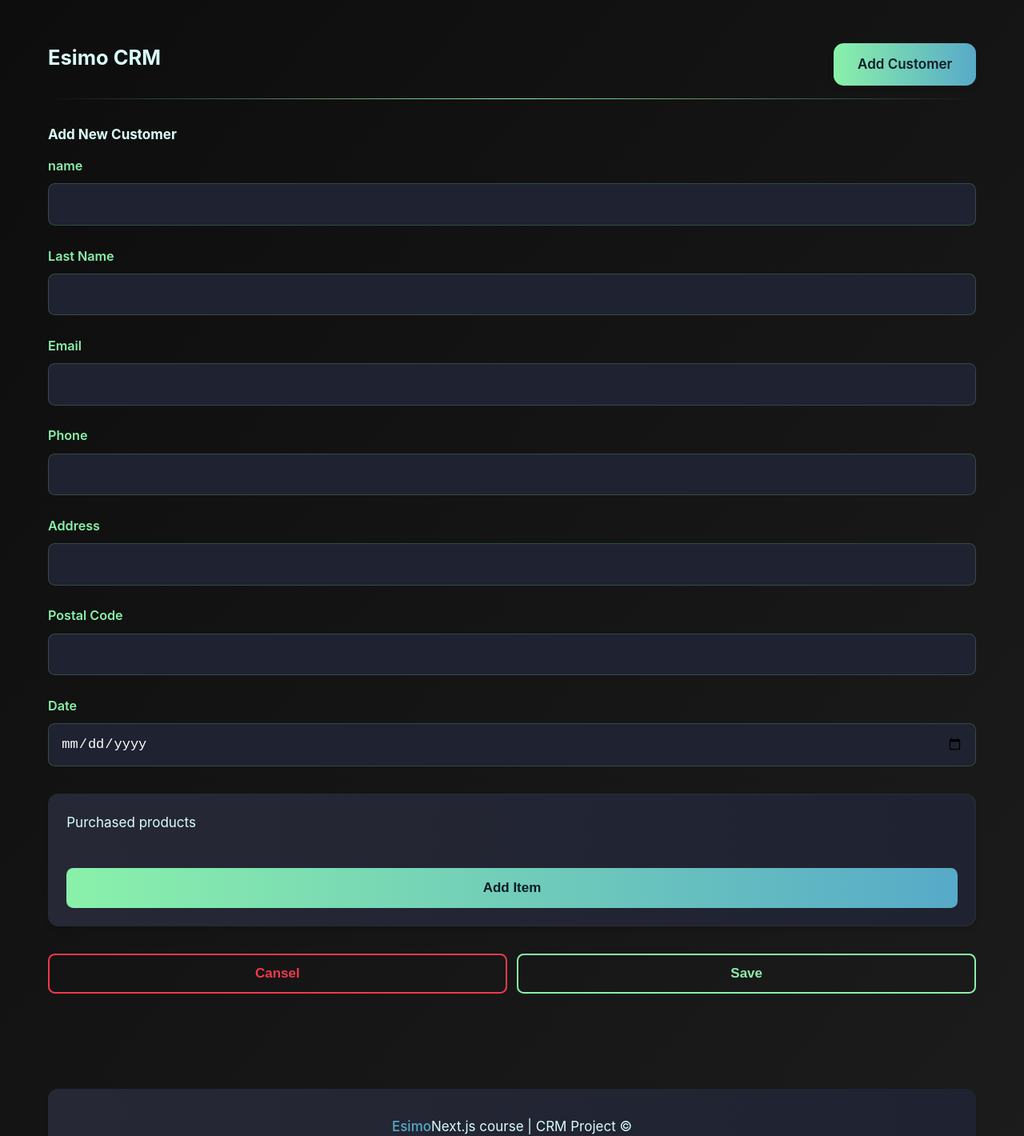
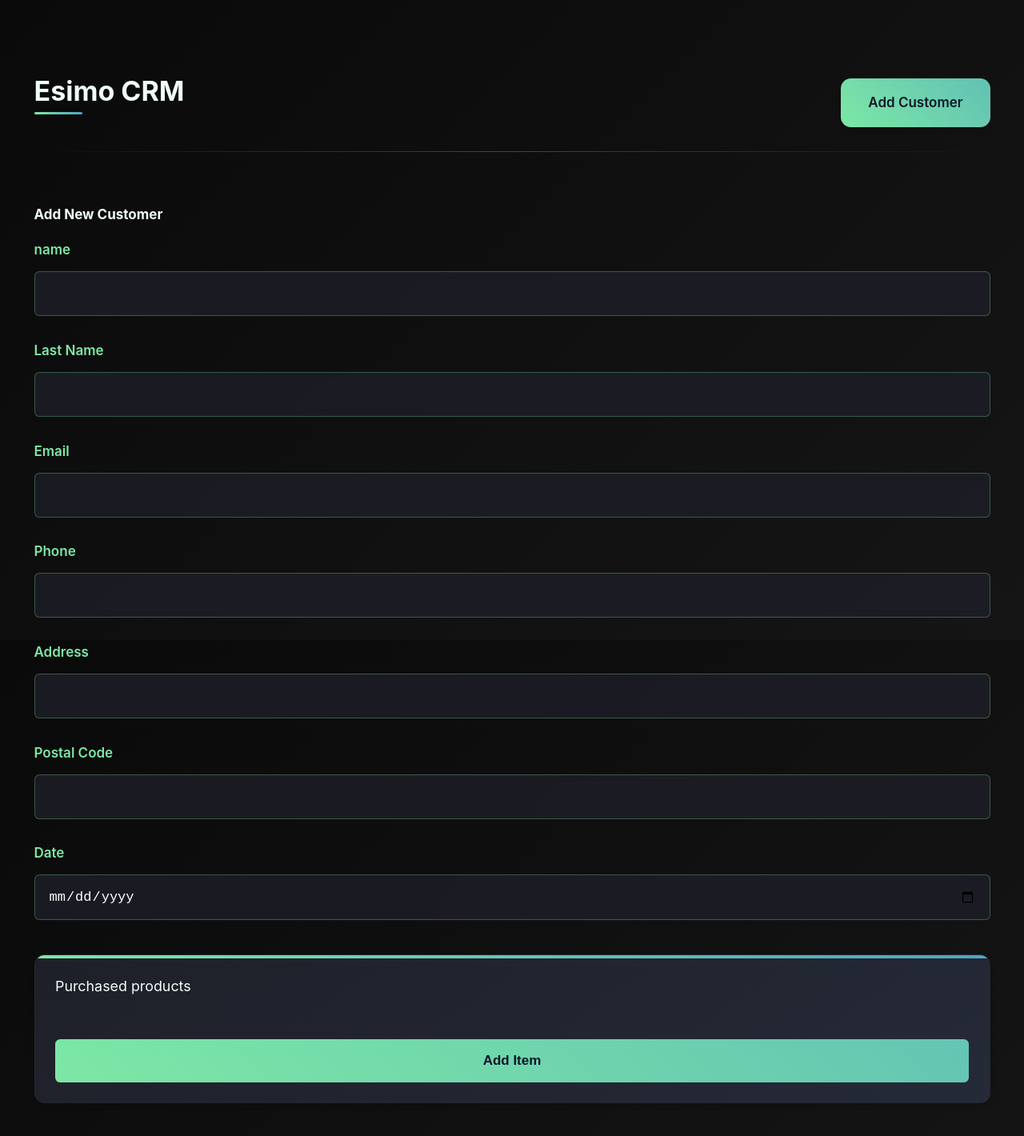
Before and after one commit to xe4at/CRM-Project, a Next.js app: page /add-customer in a window 1280 px wide. Shown: the top 1420 px of the page at 80% size. Built offline with nearby package versions, Linux system fonts and the light colour scheme.

Commit message:
change style

```diff
--- a/src/styles/globals.css
+++ b/src/styles/globals.css
@@ -1,16 +1,26 @@
 :root {
-  --bg-dark: #0d0d0d;
-  --bg-darker: #1c1c1c;
-  --card-bg: linear-gradient(to right, #262836, #1f2230);
-  --primary-gradient: linear-gradient(to right, #8af1aa, #57aac8);
-  --text-light: #d9fefb;
-  --accent-green: #8af1aa;
-  --accent-blue: #57aac8;
-  --accent-red: #f0394b;
-  --shadow: 0 4px 6px rgba(0, 0, 0, 0.1);
-  --transition: all 0.25s cubic-bezier(0.645, 0.045, 0.355, 1);
+  --bg-dark: #0a0a0a;
+  --bg-darker: #151515;
+  --card-bg: linear-gradient(145deg, #1e2029, #252a37);
+  --primary-gradient: linear-gradient(45deg, #7de8a5, #4da5c0);
+  --secondary-gradient: linear-gradient(45deg, #4da5c0, #7de8a5);
+  --text-light: #f0fdfa;
+  --text-muted: #a1a1aa;
+  --accent-green: #7de8a5;
+  --accent-blue: #4da5c0;
+  --accent-red: #ef4444;
+  --accent-purple: #a78bfa;
+  --shadow-sm: 0 1px 2px rgba(0, 0, 0, 0.05);
+  --shadow-md: 0 4px 6px rgba(0, 0, 0, 0.1);
+  --shadow-lg: 0 10px 15px rgba(0, 0, 0, 0.2);
+  --shadow-xl: 0 20px 25px rgba(0, 0, 0, 0.25);
+  --transition: all 0.3s cubic-bezier(0.4, 0, 0.2, 1);
+  --border-radius-sm: 0.375rem;
   --border-radius: 0.75rem;
-  --mobile-padding: 12px;
+  --border-radius-lg: 1rem;
+  --border-radius-xl: 1.5rem;
+  --ring-width: 3px;
+  --ring-color: rgba(125, 232, 165, 0.5);
 }
 
 * {
@@ -25,32 +35,56 @@ html {
 }
 
 body {
-  font-family: -apple-system, BlinkMacSystemFont, "Segoe UI", Roboto, Oxygen,
+  font-family: 'Inter', -apple-system, BlinkMacSystemFont, "Segoe UI", Roboto, Oxygen,
     Ubuntu, Cantarell, "Fira Sans", "Droid Sans", "Helvetica Neue", sans-serif;
   background: linear-gradient(
-    to bottom right,
+    135deg,
     var(--bg-dark),
     var(--bg-darker)
   );
   min-height: 100vh;
-  max-width: 1200px;
+  max-width: 1400px;
   margin: 0 auto;
-  padding: 20px;
+  padding: 2rem;
   color: var(--text-light);
   line-height: 1.6;
   -webkit-font-smoothing: antialiased;
   -moz-osx-font-smoothing: grayscale;
+  background-attachment: fixed;
 }
 
 /* Typography */
-h1,
-h2,
-h3,
-h4,
-h5,
-h6 {
+h1, h2, h3, h4, h5, h6 {
   line-height: 1.2;
-  margin-bottom: 1rem;
+  margin-bottom: 1.25rem;
+  font-weight: 700;
+  color: var(--text-light);
+}
+
+h1 {
+  font-size: 2.5rem;
+  background: var(--primary-gradient);
+  -webkit-background-clip: text;
+  background-clip: text;
+  color: transparent;
+  display: inline-block;
+}
+
+h2 {
+  font-size: 2rem;
+  position: relative;
+  padding-bottom: 0.5rem;
+}
+
+h2::after {
+  content: "";
+  position: absolute;
+  bottom: 0;
+  left: 0;
+  width: 60px;
+  height: 3px;
+  background: var(--primary-gradient);
+  border-radius: 3px;
 }
 
 a {
@@ -60,118 +94,190 @@ a {
 }
 
 p {
-  margin-bottom: 1rem;
+  margin-bottom: 1.25rem;
+  color: var(--text-muted);
 }
 
 /* Layout Components */
 .header {
   display: flex;
   flex-direction: column;
-  gap: 1rem;
+  gap: 1.5rem;
   justify-content: space-between;
-  align-items: center;
-  margin: 1.5rem 0 2.5rem;
+  align-items: flex-start;
+  margin: 2rem 0 3rem;
   position: relative;
+  padding-bottom: 1.5rem;
 }
 
 .header::after {
   content: "";
   position: absolute;
-  bottom: -1rem;
+  bottom: 0;
   left: 0;
   width: 100%;
   height: 1px;
   background: linear-gradient(
     to right,
     transparent,
-    var(--accent-green),
+    rgba(125, 232, 165, 0.3),
     transparent
   );
 }
 
 .header a {
   background: var(--primary-gradient);
-  color: #0f1c26;
-  padding: 0.75rem 1.5rem;
+  color: #0f172a;
+  padding: 0.875rem 1.75rem;
   border-radius: var(--border-radius);
   font-weight: 600;
-  box-shadow: var(--shadow);
+  box-shadow: var(--shadow-md);
   transition: var(--transition);
   width: 100%;
   text-align: center;
+  position: relative;
+  overflow: hidden;
+  z-index: 1;
+}
+
+.header a::before {
+  content: "";
+  position: absolute;
+  top: 0;
+  left: 0;
+  width: 100%;
+  height: 100%;
+  background: var(--secondary-gradient);
+  opacity: 0;
+  transition: var(--transition);
+  z-index: -1;
 }
 
 .header a:hover {
-  transform: translateY(-2px);
-  box-shadow: 0 6px 12px rgba(138, 241, 170, 0.2);
+  transform: translateY(-3px);
+  box-shadow: var(--shadow-lg);
+}
+
+.header a:hover::before {
+  opacity: 1;
 }
 
 .main {
   min-height: 75vh;
-  padding-bottom: 2rem;
+  padding-bottom: 3rem;
 }
 
 .footer {
   background: var(--card-bg);
   text-align: center;
-  padding: 2rem;
-  border-radius: var(--border-radius);
-  margin-top: 3rem;
-  box-shadow: var(--shadow);
+  padding: 2.5rem;
+  border-radius: var(--border-radius-lg);
+  margin-top: 4rem;
+  box-shadow: var(--shadow-md);
+  position: relative;
+  overflow: hidden;
+}
+
+.footer::before {
+  content: "";
+  position: absolute;
+  top: 0;
+  left: 0;
+  width: 100%;
+  height: 4px;
+  background: var(--primary-gradient);
 }
 
 .footer a {
   color: var(--accent-blue);
   font-weight: 500;
+  position: relative;
+}
+
+.footer a::after {
+  content: "";
+  position: absolute;
+  bottom: -2px;
+  left: 0;
+  width: 0;
+  height: 2px;
+  background: var(--accent-green);
+  transition: var(--transition);
 }
 
 .footer a:hover {
   color: var(--accent-green);
-  text-decoration: underline;
+}
+
+.footer a:hover::after {
+  width: 100%;
 }
 
 /* Card Components */
 .card {
   background: var(--card-bg);
   color: var(--accent-green);
-  margin: 1rem 0;
-  padding: 1.25rem;
+  margin: 1.5rem 0;
+  padding: 1.5rem;
   border-radius: var(--border-radius);
   display: flex;
   flex-direction: column;
-  gap: 1rem;
-  box-shadow: var(--shadow);
+  gap: 1.25rem;
+  box-shadow: var(--shadow-md);
+  transition: var(--transition);
+  position: relative;
+  overflow: hidden;
+  border: 1px solid rgba(125, 232, 165, 0.1);
+}
+
+.card::before {
+  content: "";
+  position: absolute;
+  top: 0;
+  left: 0;
+  width: 4px;
+  height: 100%;
+  background: var(--primary-gradient);
   transition: var(--transition);
 }
 
 .card:hover {
-  transform: translateY(-3px);
-  box-shadow: 0 8px 16px rgba(138, 241, 170, 0.15);
+  transform: translateY(-5px);
+  box-shadow: var(--shadow-lg);
+  border-color: rgba(125, 232, 165, 0.3);
+}
+
+.card:hover::before {
+  width: 6px;
 }
 
 .card__details {
   display: flex;
   flex-direction: column;
-  gap: 0.5rem;
+  gap: 0.75rem;
   width: 100%;
 }
 
 .card__buttons {
   display: flex;
-  gap: 0.75rem;
+  gap: 1rem;
   width: 100%;
 }
 
 .card__buttons button,
 .card__buttons a {
-  padding: 0.5rem 1rem;
-  border-radius: 0.5rem;
-  font-weight: 500;
+  padding: 0.75rem 1.25rem;
+  border-radius: var(--border-radius-sm);
+  font-weight: 600;
   cursor: pointer;
   transition: var(--transition);
-  font-size: 0.9rem;
+  font-size: 0.95rem;
   flex: 1;
   text-align: center;
+  display: flex;
+  align-items: center;
+  justify-content: center;
+  gap: 0.5rem;
 }
 
 .card__buttons button {
@@ -183,6 +289,8 @@ p {
 .card__buttons button:hover {
   background-color: var(--accent-red);
   color: white;
+  transform: translateY(-2px);
+  box-shadow: 0 4px 8px rgba(239, 68, 68, 0.3);
 }
 
 .card__buttons a {
@@ -193,127 +301,184 @@ p {
 
 .card__buttons a:hover {
   background-color: var(--accent-green);
-  color: #0f1c26;
+  color: #0f172a;
+  transform: translateY(-2px);
+  box-shadow: 0 4px 8px rgba(125, 232, 165, 0.3);
 }
 
 /* Form Elements */
 .form-input {
   display: flex;
   flex-direction: column;
-  margin-bottom: 1.5rem;
+  margin-bottom: 1.75rem;
   color: var(--accent-green);
+  position: relative;
 }
 
 .form-input label {
-  margin-bottom: 0.5rem;
+  margin-bottom: 0.75rem;
   font-weight: 600;
-  font-size: 0.95rem;
+  font-size: 1rem;
+  display: flex;
+  align-items: center;
+  gap: 0.5rem;
 }
 
 .form-input input,
 .form-input textarea,
 .form-input select {
-  background-color: #1f2230;
-  border: 1px solid rgba(138, 241, 170, 0.2);
-  border-radius: 0.5rem;
-  padding: 0.9rem;
+  background-color: rgba(30, 32, 41, 0.8);
+  border: 1px solid rgba(125, 232, 165, 0.3);
+  border-radius: var(--border-radius-sm);
+  padding: 1rem;
   color: white;
   font-size: 1rem;
   outline: none;
   transition: var(--transition);
   width: 100%;
+  backdrop-filter: blur(4px);
 }
 
 .form-input input:focus,
 .form-input textarea:focus,
 .form-input select:focus {
   border-color: var(--accent-green);
-  box-shadow: 0 0 0 3px rgba(138, 241, 170, 0.2);
+  box-shadow: 0 0 0 var(--ring-width) var(--ring-color);
+}
+
+.form-input input::placeholder,
+.form-input textarea::placeholder {
+  color: var(--text-muted);
+  opacity: 0.7;
 }
 
 /* Item List Components */
 .item-list {
-  border: 2px solid #262836;
-  padding: 1.25rem;
-  margin: 2rem 0;
+  border: 1px solid rgba(38, 40, 54, 0.5);
+  padding: 1.5rem;
+  margin: 2.5rem 0;
   border-radius: var(--border-radius);
   background: var(--card-bg);
-  box-shadow: var(--shadow);
+  box-shadow: var(--shadow-md);
+  position: relative;
+  overflow: hidden;
+}
+
+.item-list::before {
+  content: "";
+  position: absolute;
+  top: 0;
+  left: 0;
+  width: 100%;
+  height: 4px;
+  background: var(--primary-gradient);
 }
 
 .item-list p {
   color: var(--text-light);
-  font-size: 1rem;
-  margin-bottom: 1rem;
+  font-size: 1.05rem;
+  margin-bottom: 1.25rem;
 }
 
 .item-list button {
   border: none;
   background: var(--primary-gradient);
-  color: #0f1c26;
-  border-radius: 0.5rem;
+  color: #0f172a;
+  border-radius: var(--border-radius-sm);
   width: 100%;
-  margin-top: 1.5rem;
-  padding: 0.9rem;
+  margin-top: 1.75rem;
+  padding: 1rem;
   font-size: 1rem;
   font-weight: 600;
   cursor: pointer;
   transition: var(--transition);
+  position: relative;
+  overflow: hidden;
+  z-index: 1;
+}
+
+.item-list button::before {
+  content: "";
+  position: absolute;
+  top: 0;
+  left: 0;
+  width: 100%;
+  height: 100%;
+  background: var(--secondary-gradient);
+  opacity: 0;
+  transition: var(--transition);
+  z-index: -1;
 }
 
 .item-list button:hover {
-  transform: translateY(-2px);
-  box-shadow: 0 6px 12px rgba(138, 241, 170, 0.3);
+  transform: translateY(-3px);
+  box-shadow: var(--shadow-lg);
+}
+
+.item-list button:hover::before {
+  opacity: 1;
 }
 
 .form-input__list {
-  border: 2px solid #262836;
-  padding: 1rem;
-  margin-top: 2rem;
+  border: 1px solid rgba(38, 40, 54, 0.5);
+  padding: 1.5rem;
+  margin-top: 2.5rem;
   border-radius: var(--border-radius);
-  background: linear-gradient(to left, #1f2230, #2b2f45);
+  background: linear-gradient(145deg, #1f2230, #2b2f45);
+  box-shadow: var(--shadow-sm);
 }
 
 .form-input__list div {
   display: flex;
   flex-direction: column;
-  gap: 0.75rem;
+  gap: 1rem;
 }
 
 .form-input__list button {
   border: 1px solid var(--accent-red);
   color: var(--accent-red);
-  margin-top: 1.25rem;
-  padding: 0.5rem;
-  border-radius: 0.5rem;
+  margin-top: 1.5rem;
+  padding: 0.75rem;
+  border-radius: var(--border-radius-sm);
   transition: var(--transition);
   background: transparent;
   width: 100%;
+  font-weight: 600;
+  display: flex;
+  align-items: center;
+  justify-content: center;
+  gap: 0.5rem;
 }
 
 .form-input__list button:hover {
   background-color: var(--accent-red);
   color: white;
+  transform: translateY(-2px);
+  box-shadow: 0 4px 8px rgba(239, 68, 68, 0.3);
 }
 
 /* Customer Page Components */
 .customer-page__buttons {
   display: flex;
   flex-direction: column;
-  margin-bottom: 2rem;
-  gap: 0.75rem;
+  margin-bottom: 2.5rem;
+  gap: 1rem;
 }
 
 .customer-page__buttons .first,
 .customer-page__buttons .second {
-  border-radius: 0.5rem;
+  border-radius: var(--border-radius-sm);
   font-weight: 600;
   font-size: 1rem;
-  padding: 0.75rem;
+  padding: 0.875rem;
   cursor: pointer;
   transition: var(--transition);
   width: 100%;
   text-align: center;
+  display: flex;
+  align-items: center;
+  justify-content: center;
+  gap: 0.5rem;
 }
 
 .customer-page__buttons .first {
@@ -325,6 +490,8 @@ p {
 .customer-page__buttons .first:hover {
   background-color: var(--accent-red);
   color: white;
+  transform: translateY(-2px);
+  box-shadow: 0 4px 8px rgba(239, 68, 68, 0.3);
 }
 
 .customer-page__buttons .second {
@@ -335,68 +502,106 @@ p {
 
 .customer-page__buttons .second:hover {
   background-color: var(--accent-green);
-  color: #0f1c26;
+  color: #0f172a;
+  transform: translateY(-2px);
+  box-shadow: 0 4px 8px rgba(125, 232, 165, 0.3);
 }
 
 .customer-detail__main,
 .customer-detail__products,
 .customer-detail__buttons {
   background: var(--card-bg);
-  padding: 1.25rem;
+  padding: 1.75rem;
   border-radius: var(--border-radius);
-  margin-top: 2rem;
-  box-shadow: var(--shadow);
+  margin-top: 2.5rem;
+  box-shadow: var(--shadow-md);
+  border: 1px solid rgba(125, 232, 165, 0.1);
 }
 
 .customer-detail__main {
   display: flex;
   flex-direction: column;
-  gap: 1rem;
+  gap: 1.25rem;
+  position: relative;
+  overflow: hidden;
+}
+
+.customer-detail__main::before {
+  content: "";
+  position: absolute;
+  top: 0;
+  left: 0;
+  width: 4px;
+  height: 100%;
+  background: var(--primary-gradient);
 }
 
 .customer-detail__item {
   display: flex;
   flex-direction: column;
-  padding: 0.75rem;
-  border-radius: 0.5rem;
-  background: rgba(31, 34, 48, 0.5);
+  padding: 1rem;
+  border-radius: var(--border-radius-sm);
+  background: rgba(30, 32, 41, 0.6);
+  border: 1px solid rgba(125, 232, 165, 0.1);
+  transition: var(--transition);
+}
+
+.customer-detail__item:hover {
+  background: rgba(30, 32, 41, 0.8);
+  border-color: rgba(125, 232, 165, 0.3);
 }
 
 .customer-detail__item span {
   color: var(--accent-blue);
-  font-weight: 500;
+  font-weight: 600;
 }
 
 .customer-detail__products {
   display: flex;
   flex-direction: column;
-  gap: 1rem;
+  gap: 1.25rem;
+  position: relative;
+}
+
+.customer-detail__products::before {
+  content: "";
+  position: absolute;
+  top: 0;
+  left: 0;
+  width: 4px;
+  height: 100%;
+  background: var(--secondary-gradient);
 }
 
 .customer-detail__products p {
   color: var(--accent-blue);
-  margin-bottom: 1rem;
+  margin-bottom: 1.25rem;
+  font-weight: 600;
 }
 
 .customer-detail__buttons {
   display: flex;
   flex-direction: column;
-  gap: 0.75rem;
+  gap: 1rem;
 }
 
 .customer-detail__buttons button,
 .customer-detail__buttons a {
-  border-radius: 0.5rem;
-  padding: 0.75rem;
+  border-radius: var(--border-radius-sm);
+  padding: 0.875rem;
   font-size: 1rem;
   width: 100%;
   transition: var(--transition);
   text-align: center;
-  font-weight: 500;
+  font-weight: 600;
+  display: flex;
+  align-items: center;
+  justify-content: center;
+  gap: 0.5rem;
 }
 
 .customer-detail__buttons button {
-  border: 1px solid var(--accent-red);
+  border: 2px solid var(--accent-red);
   color: var(--accent-red);
   background-color: transparent;
 }
@@ -404,17 +609,21 @@ p {
 .customer-detail__buttons button:hover {
   background-color: var(--accent-red);
   color: white;
+  transform: translateY(-2px);
+  box-shadow: 0 4px 8px rgba(239, 68, 68, 0.3);
 }
 
 .customer-detail__buttons a {
-  border: 1px solid var(--accent-green);
+  border: 2px solid var(--accent-green);
   color: var(--accent-green);
   background-color: transparent;
 }
 
 .customer-detail__buttons a:hover {
   background-color: var(--accent-green);
-  color: #0f1c26;
+  color: #0f172a;
+  transform: translateY(-2px);
+  box-shadow: 0 4px 8px rgba(125, 232, 165, 0.3);
 }
 
 /* Animations */
@@ -429,10 +638,30 @@ p {
   }
 }
 
+@keyframes gradientFlow {
+  0% {
+    background-position: 0% 50%;
+  }
+  50% {
+    background-position: 100% 50%;
+  }
+  100% {
+    background-position: 0% 50%;
+  }
+}
+
 .card,
 .item-list,
-.form-input__list {
-  animation: fadeIn 0.5s ease-out forwards;
+.form-input__list,
+.customer-detail__main,
+.customer-detail__products {
+  animation: fadeIn 0.6s ease-out forwards;
+}
+
+.header a,
+.item-list button {
+  background-size: 200% auto;
+  animation: gradientFlow 3s ease infinite;
 }
 
 /* Responsive Design */
@@ -459,7 +688,7 @@ p {
   .card__buttons button,
   .card__buttons a {
     flex: 0 1 auto;
-    min-width: 100px;
+    min-width: 120px;
   }
 
   .form-input__list div {
@@ -476,34 +705,38 @@ p {
 
   .customer-detail__buttons button,
   .customer-detail__buttons a {
-    max-width: 150px;
+    max-width: 180px;
   }
 }
 
 @media (min-width: 768px) {
   body {
-    padding: 20px;
+    padding: 2.5rem;
   }
 
   .header {
-    margin: 2rem 0 3rem;
+    margin: 3rem 0 4rem;
   }
 
   .card {
-    padding: 1.5rem;
+    padding: 2rem;
   }
 
   .card__details {
     flex-direction: row;
+    gap: 2rem;
+  }
+
+  .customer-detail__main {
+    display: grid;
+    grid-template-columns: repeat(auto-fit, minmax(300px, 1fr));
     gap: 1.5rem;
   }
 
-  .customer-detail__main {
-    grid-template-columns: repeat(auto-fit, minmax(250px, 1fr));
-  }
-
   .customer-detail__products {
-    grid-template-columns: repeat(auto-fit, minmax(250px, 1fr));
+    display: grid;
+    grid-template-columns: repeat(auto-fit, minmax(300px, 1fr));
+    gap: 1.5rem;
   }
 }
 
@@ -513,11 +746,61 @@ p {
   }
 
   .header a {
-    padding: 0.75rem 1.75rem;
+    padding: 1rem 2rem;
   }
 
   .card__buttons button,
   .card__buttons a {
-    padding: 0.6rem 1.2rem;
+    padding: 0.875rem 1.5rem;
+  }
+
+  .customer-detail__main {
+    grid-template-columns: repeat(auto-fit, minmax(350px, 1fr));
+  }
+
+  .customer-detail__products {
+    grid-template-columns: repeat(auto-fit, minmax(350px, 1fr));
   }
 }
+
+/* Utility Classes */
+.text-gradient {
+  background: var(--primary-gradient);
+  -webkit-background-clip: text;
+  background-clip: text;
+  color: transparent;
+}
+
+.hover-scale {
+  transition: var(--transition);
+}
+
+.hover-scale:hover {
+  transform: scale(1.02);
+}
+
+.glass-effect {
+  background: rgba(30, 32, 41, 0.6);
+  backdrop-filter: blur(8px);
+  -webkit-backdrop-filter: blur(8px);
+  border: 1px solid rgba(125, 232, 165, 0.2);
+}
+
+/* Custom Scrollbar */
+::-webkit-scrollbar {
+  width: 8px;
+  height: 8px;
+}
+
+::-webkit-scrollbar-track {
+  background: var(--bg-dark);
+}
+
+::-webkit-scrollbar-thumb {
+  background: var(--accent-blue);
+  border-radius: 4px;
+}
+
+::-webkit-scrollbar-thumb:hover {
+  background: var(--accent-green);
+}
```
